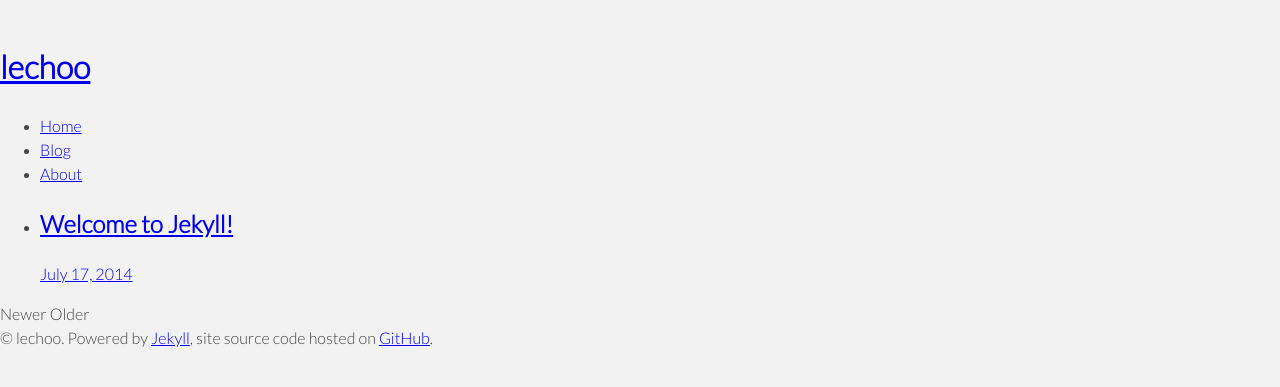
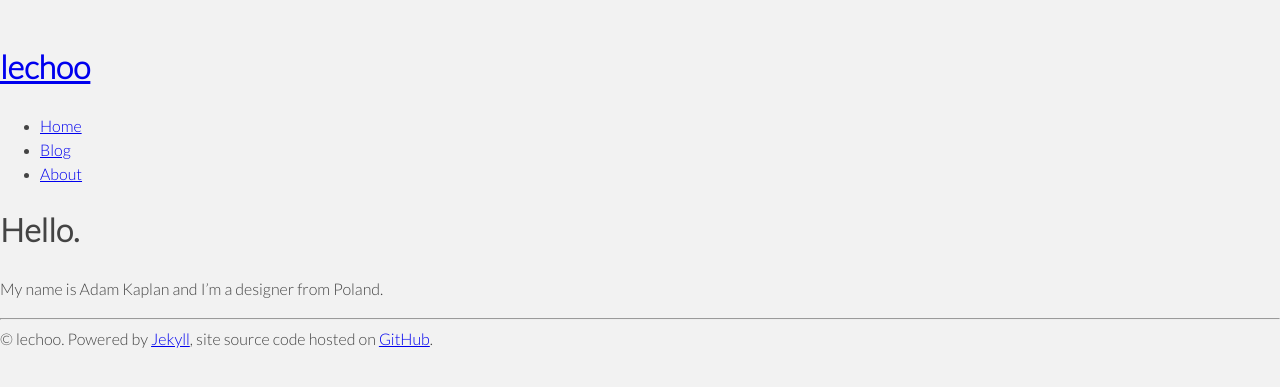
Before and after one commit to lechoo/lechoo.github.io, a Jekyll site: the page built from index.html, in a window 1280 px wide. Shown: the top 387 px of the page. Built offline with Jekyll 4.4.1, drawn with Linux system fonts in a browser that asks for light colours; nearby versions of some CDN libraries; Markdown is read by kramdown in place of the engine named in the settings; the list of posts is cut into pages by our own code.

Commit message:
redesign

```diff
--- a/index.html
+++ b/index.html
@@ -1,36 +1,10 @@
 ---
 layout: default
-title: lechoo.github.io
+title: lechoo
 ---
 
-<section class="posts">
-    <ul class="posts-list">
-    {% for post in paginator.posts %}
-    	<li class="post">
-            <a href="{{ post.url }}" class="box transition">
-                <h2 class="post-title">{{ post.title }}</h2>
-                <span class="post-date">{{ post.date | date: "%B %e, %Y" }}</span>
-            </a>
-        </li>
-
-    {% endfor %}
-	</ul>
-	<div class="bsg-pagination">
-	    <div class="bsg-container">
-            {% if paginator.previous_page %}
-            {% if paginator.previous_page == 1 %}
-                <a href="/" class="paginate previous">Newer</a>
-            {% else %}
-                <a href="/page{{paginator.previous_page}}" class="paginate previous">Newer</a>
-            {% endif %}
-            {% else %}
-                <span class="paginate previous">Newer</span>
-            {% endif %}
-            {% if paginator.next_page %}
-                <a href="/page{{paginator.next_page}}" class="paginate older">Older</a>
-            {% else %}
-                <span class="paginate older">Older</span>
-            {% endif %}
-	    </div>
-    </div>
+<section class="intro">
+  <h1>Hello.</h1>
+  <p>My name is Adam Kaplan and I’m a designer from Poland.</p>
+  <hr>
 </section>
```
